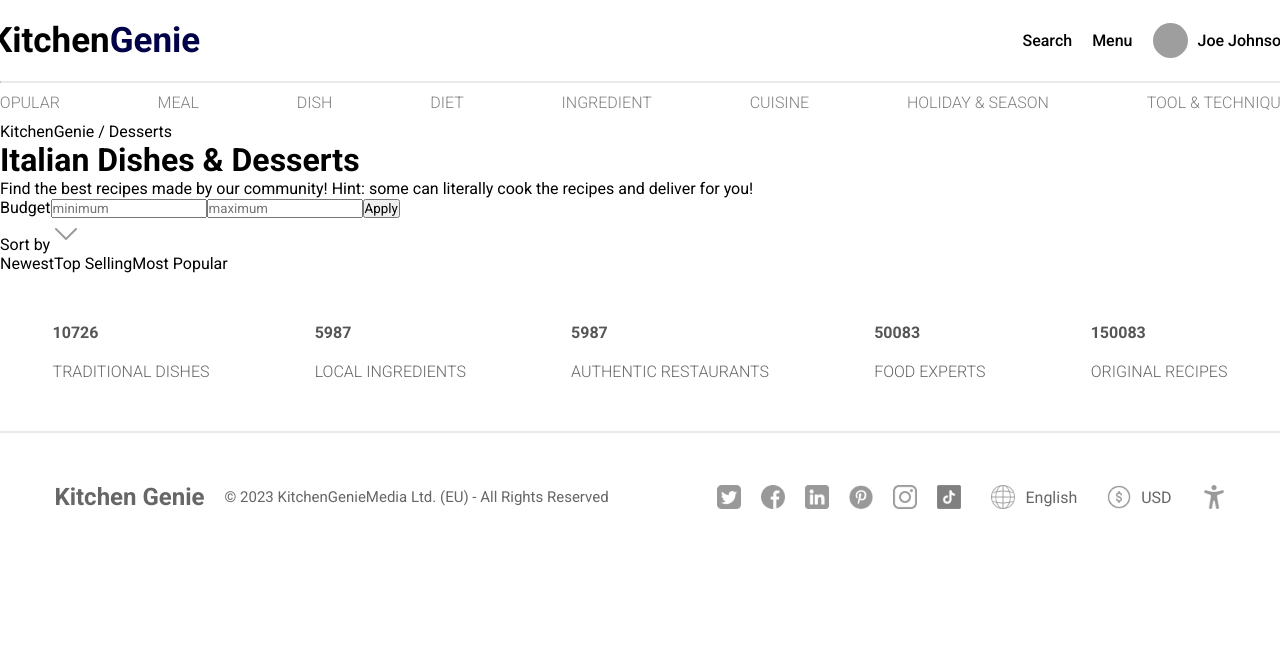
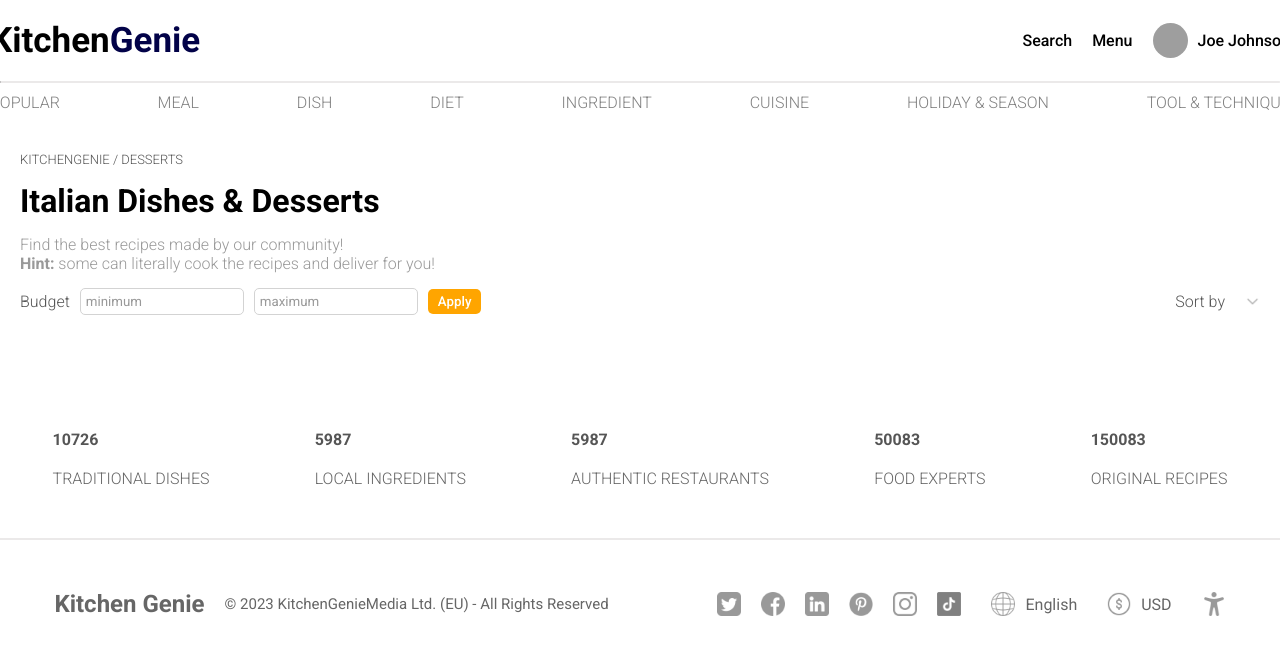
Before and after one commit to HarounsGitHub/project-static-website, a React (Vite) app: page /categories in a window 1280 px wide. Shown: the top 654 px of the page. Built offline with nearby package versions, Linux system fonts and the light colour scheme; grey boxes are pictures that could not be loaded.

Commit message:
sort menu drops

```diff
--- a/src/pages/categories/Categories.jsx
+++ b/src/pages/categories/Categories.jsx
@@ -1,12 +1,18 @@
+import "./Categories.scss";
+import { useState } from "react";
+
 const Categories = () => {
+  const [drop, setDrop] = useState(false);
+
   return (
     <div className="categories">
       <div className="container">
         <span className="breadcrumbs">KitchenGenie / Desserts </span>
         <h1>Italian Dishes & Desserts</h1>
         <p>
-          Find the best recipes made by our community! Hint: some can literally
-          cook the recipes and deliver for you!
+          Find the best recipes made by our community! <br></br>
+          <strong>Hint:</strong> some can literally cook the recipes and deliver
+          for you!
         </p>
         <div className="menus">
           <div className="left">
@@ -18,13 +24,19 @@ const Categories = () => {
           <div className="right">
             <span className="sortBy">Sort by</span>
             <span className="sortType"></span>
-            <img src="./images/down.png" alt="down arrow" />
+            <img
+              src="./images/down.png"
+              alt="down arrow"
+              onClick={() => setDrop(!drop)}
+            />
 
-            <div className="rightMenu">
-              <span>Newest</span>
-              <span>Top Selling</span>
-              <span>Most Popular</span>
-            </div>
+            {drop && (
+              <div className="rightMenu">
+                <span>Newest</span>
+                <span>Top Selling</span>
+                <span>Most Popular</span>
+              </div>
+            )}
           </div>
         </div>
         <div className="cards"></div>
--- a/src/pages/categories/Categories.scss
+++ b/src/pages/categories/Categories.scss
@@ -0,0 +1,113 @@
+.categories {
+  width: 100%;
+  display: flex;
+  justify-content: center;
+
+  .container {
+    width: 1400px;
+    padding: 30px 20px;
+    display: flex;
+    flex-direction: column;
+    gap: 15px;
+
+    .breadcrumbs {
+      font-weight: 300;
+      text-transform: uppercase;
+      font-size: 13px;
+      color: #555;
+    }
+
+    h1 {
+    }
+
+    p {
+      color: #999;
+      font-weight: 300;
+    }
+
+    .menus {
+      display: flex;
+      align-items: center;
+      justify-content: space-between;
+      margin-bottom: 20px;
+
+      .left {
+        display: flex;
+        align-items: center;
+        gap: 10px;
+        color: #555;
+        font-weight: 300;
+
+        input {
+          padding: 5px;
+          border: 1px solid lightgrey;
+          border-radius: 5px;
+          outline: transparent;
+
+          &::placeholder {
+            color: #999;
+          }
+        }
+
+        button {
+          padding: 5px 10px;
+          background-color: orange;
+          color: white;
+          border: transparent;
+          font-weight: 500;
+          border-radius: 5px;
+          cursor: pointer;
+          &:hover {
+            background-color: orangered;
+          }
+        }
+      }
+
+      .right {
+        position: relative;
+        display: flex;
+        align-items: center;
+        gap: 10px;
+
+        .sortBy {
+          color: #555;
+          font-weight: 300;
+        }
+
+        .sortType {
+          font-weight: 500;
+        }
+
+        img {
+          width: 15px;
+          cursor: pointer;
+        }
+
+        .rightMenu {
+          padding: 20px;
+          background-color: white;
+          border: 0.5px solid lightgrey;
+          border-radius: 5px;
+          position: absolute;
+          top: 30px;
+          right: 0;
+          z-index: 9;
+          display: flex;
+          flex-direction: column;
+          gap: 20px;
+          color: #555;
+
+          span {
+            cursor: pointer;
+          }
+        }
+      }
+    }
+
+    .cards {
+      display: flex;
+      justify-content: space-between;
+      flex-wrap: wrap;
+    }
+  }
+}
```
